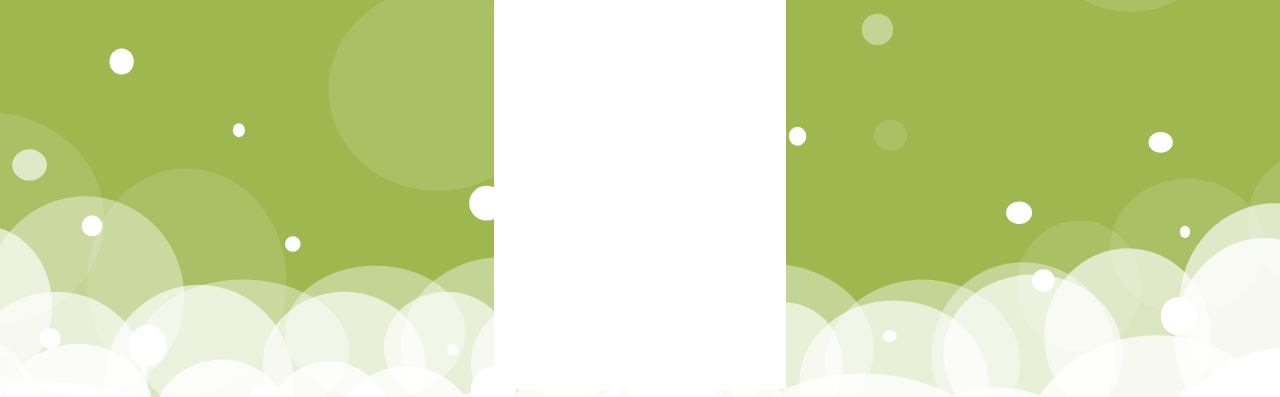
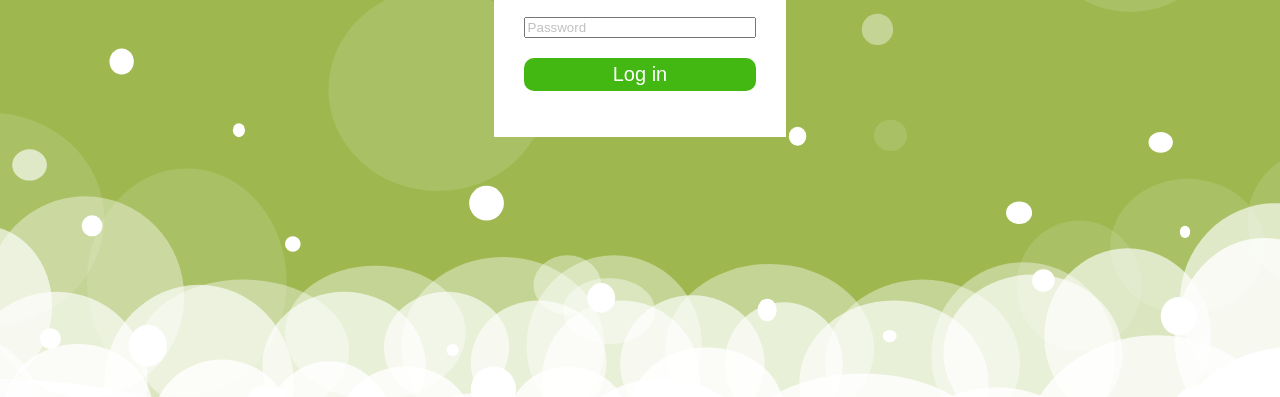
Before and after one commit to michaelKurowski/tasker, a plain HTML site: page src/client/index.html in a window 1280 px wide. Shown: the part 403-800 px from the top of the page. Drawn offline with Linux system fonts and the light colour scheme.

Commit message:
Fixed height of loginPanel  	modified:   src/client/theme.css

```diff
--- a/src/client/theme.css
+++ b/src/client/theme.css
@@ -12,6 +12,10 @@ body {
 	height: 100%;
 	justify-content: center;
 
+}
+
+#loginPanel {
+	align-self: center;
 }
 input {
 	margin: 10px;
```
